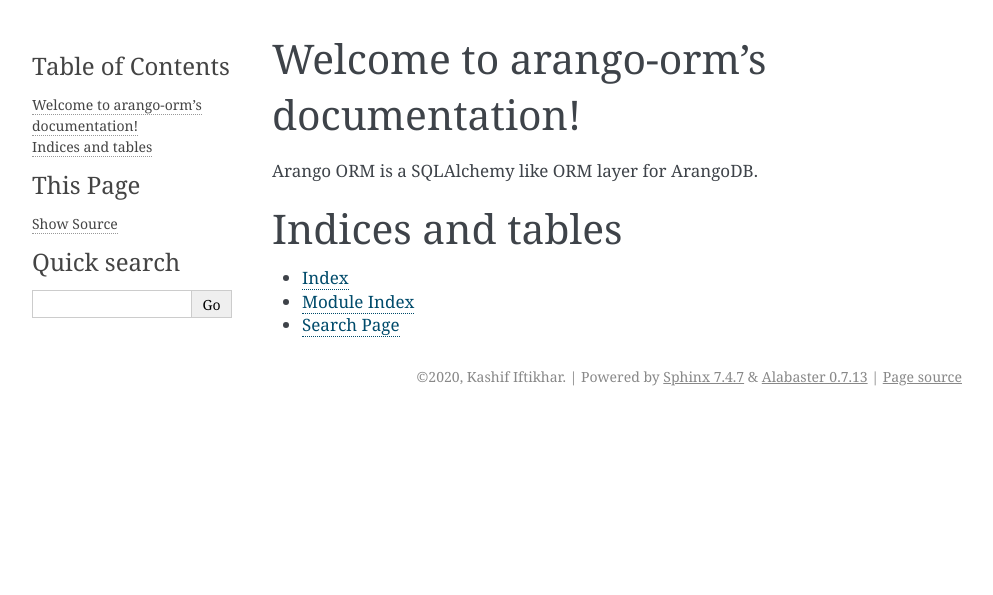
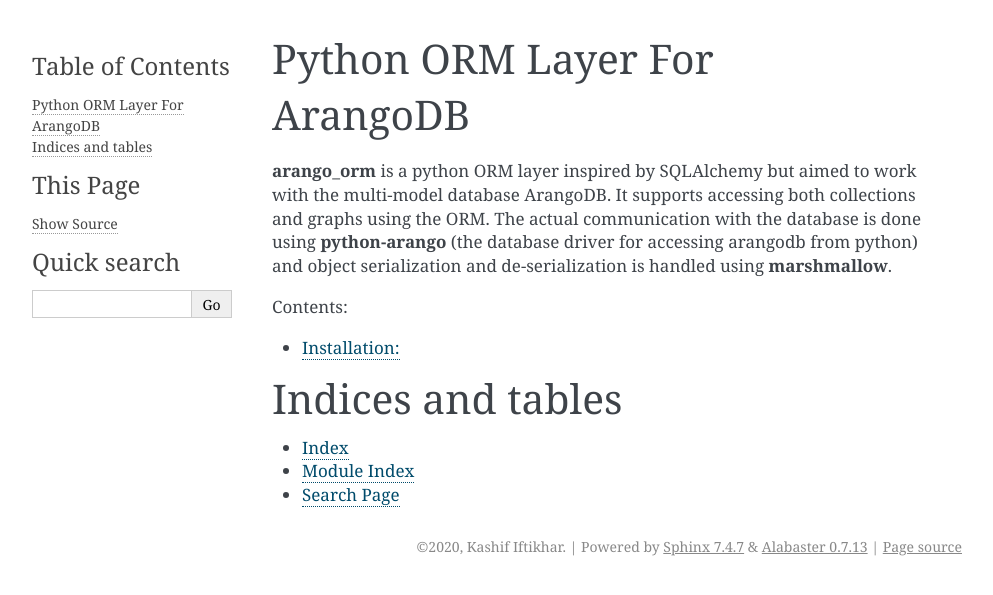
Before and after one commit to threatify/arango-orm, a Sphinx documentation site: the page built from docs/index.rst, in a window 1280 px wide. Shown: the top 595 px of the page, without its empty margins (148-1141 px from the left). Built offline with Sphinx 7.4.7, drawn with Linux system fonts in a browser that asks for light colours.

Commit message:
more doc pages

```diff
--- /dev/null
+++ b/docs/getting-started.rst
@@ -0,0 +1,6 @@
+Installation:
+-------------
+
+::
+
+    pip install arango-orm
--- a/docs/index.rst
+++ b/docs/index.rst
@@ -3,14 +3,21 @@
    You can adapt this file completely to your liking, but it should at least
    contain the root `toctree` directive.
 
-Welcome to arango-orm's documentation!
-======================================
+Python ORM Layer For ArangoDB
+=============================
 
-Arango ORM is a SQLAlchemy like ORM layer for ArangoDB.
+**arango_orm** is a python ORM layer inspired by SQLAlchemy but aimed to work
+with the multi-model database ArangoDB. It supports accessing both collections
+and graphs using the ORM. The actual communication with the database is done
+using **python-arango** (the database driver for accessing arangodb from
+python) and object serialization and de-serialization is handled using
+**marshmallow**.
 
 .. toctree::
    :maxdepth: 2
    :caption: Contents:
+
+   getting-started
 
 
 
```
Also changed, not shown: docs/installation.rst (added).
